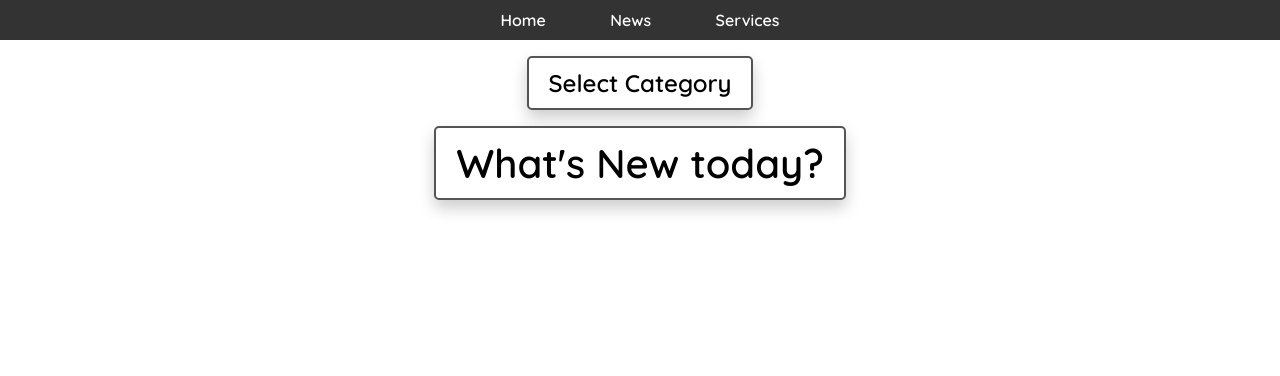
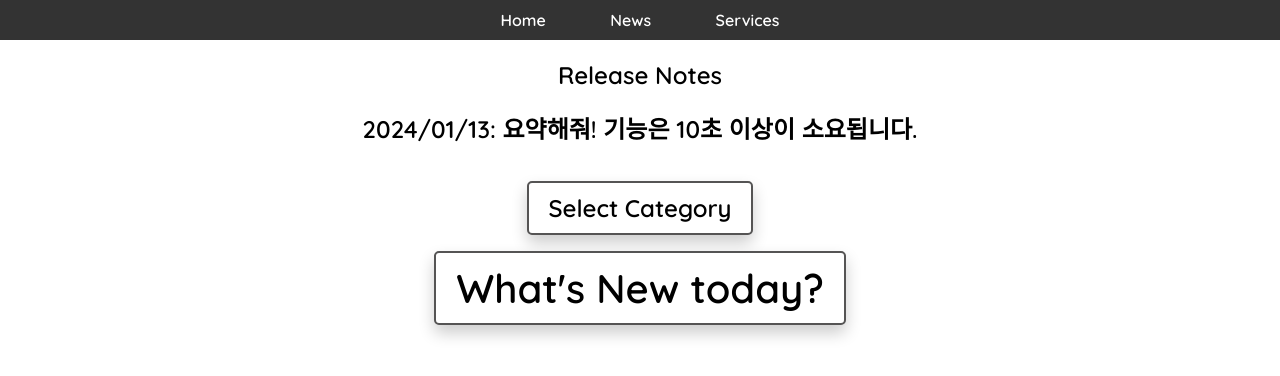
Before and after one commit to Jinhyeonggg/Youtuber-Analazer, a website: page youtube/index.html in a window 1280 px wide. Drawn offline with Linux system fonts and the light colour scheme.

Commit message:
비공개

```diff
--- a/youtube/index.html
+++ b/youtube/index.html
@@ -19,7 +19,8 @@
         <a href="#">News</a>
         <a href="#">Services</a>
     </nav>
-
+    <h2>Release Notes</h2>
+    <h2>2024/01/13: 요약해줘! 기능은 10초 이상이 소요됩니다.</h2>
     <div id="loading-container">
         <div class="dropdown">
             <button id="categoryButton">Select Category</button>
```
